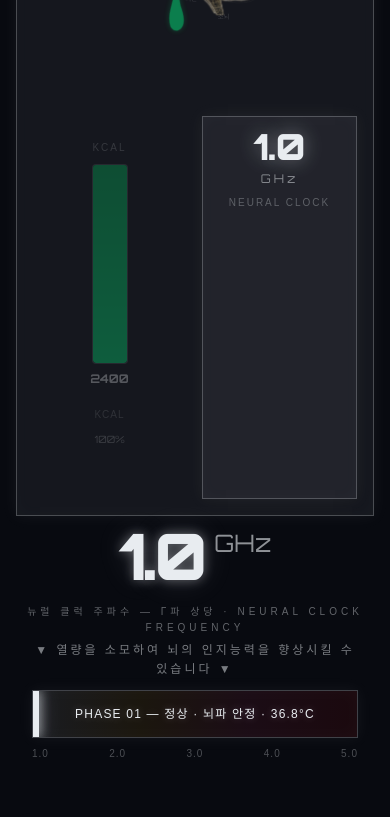
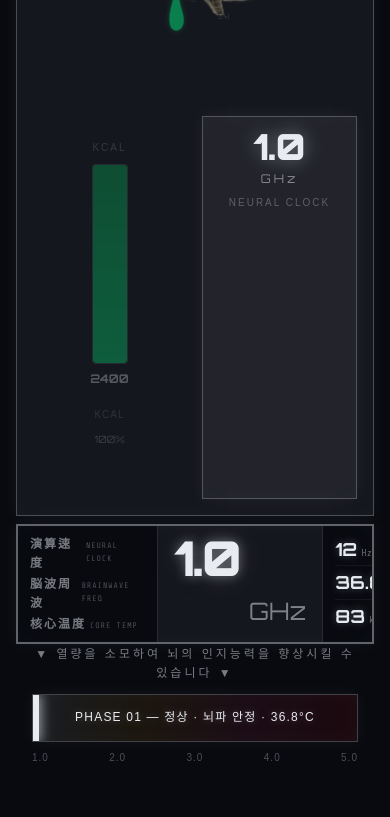
Before and after one commit to HarinJin/human-overclock, a plain HTML site: page index.html in a window 390 px wide. Shown: the part 846-1663 px from the top of the page. Drawn offline with nearby package versions, Linux system fonts and the light colour scheme; a web font is replaced by a local one.

Commit message:
feat: Eva 스타일 클럭 패널 + 팝업 클릭투과 + 파형 블러
클럭 패널 (에반게리온 타이머 UI 레퍼런스):
- 3열 구조: 좌(演算速度/脳波周波/核心温度) | 중(거대 GHz) | 우(Hz/°C/kcal)
- CJK+EN 병기, 정보 밀도 극대화, 여백 최소
- 서브값 실시간 갱신: 뇌파 12→120Hz, 체온 36.8→41.0°C, 연소 83→2310kcal/h
- clamp(3rem, 8vw, 6rem) 반응형 중앙 숫자

팝업 클릭투과:
- .neon-popup pointer-events: auto → none
- 게이지 조작 시 팝업이 간섭하지 않음

뇌파 블러:
- .neural-canvas-bg filter: blur(3px), opacity 0.6, z-index 0
- 뇌 이미지 뒤편에서 은은하게 보임

Co-Authored-By: Claude Opus 4.6 (1M context) <noreply@anthropic.com>

```diff
--- a/css/components.css
+++ b/css/components.css
@@ -708,7 +708,7 @@ body[data-phase="critical"] .warning-bg-scroll {
   max-width: 300px;
   border: 1px solid;
   /* backdrop-filter removed for performance */
-  pointer-events: auto;
+  pointer-events: none;
   opacity: 0;
   transition: opacity 0.4s ease;
   transform-origin: top left;
--- a/css/layout.css
+++ b/css/layout.css
@@ -98,45 +98,131 @@
   letter-spacing: 2px;
 }
 
-/* ── Clock display ── */
-.clock-section {
-  text-align: center;
-  margin-bottom: var(--space-sm);
+/* ── Clock Panel — Eva-style dense display ── */
+.clock-panel {
+  margin-bottom: var(--space-xs);
+  border: 2px solid var(--panel-border-strong);
+  box-shadow: var(--panel-glow);
+  overflow: hidden;
 }
 
-.clock-value-container {
-  position: relative;
-  display: inline-block;
-  margin-bottom: 8px;
+.clock-panel-inner {
+  display: flex;
+  align-items: stretch;
+  min-height: 100px;
 }
 
-.clock-value {
+/* Left column: CJK + EN labels stacked tight */
+.clock-labels {
+  display: flex;
+  flex-direction: column;
+  justify-content: center;
+  padding: var(--space-sm) var(--space-md);
+  border-right: 1px solid var(--divider);
+  min-width: 140px;
+  gap: 2px;
+}
+
+.clock-label-row {
+  display: flex;
+  align-items: baseline;
+  gap: var(--space-xs);
+}
+
+.clock-label-tag {
+  font-family: var(--font-cjk);
+  font-weight: 900;
+  font-size: var(--text-sm);
+  color: var(--accent);
+  opacity: 0.5;
+  letter-spacing: 2px;
+}
+
+.clock-label-en {
+  font-family: var(--font-mono);
+  font-size: 0.5rem;
+  color: var(--accent);
+  opacity: 0.3;
+  letter-spacing: 1px;
+}
+
+/* Center: massive clock value */
+.clock-main {
+  flex: 1;
+  display: flex;
+  align-items: baseline;
+  justify-content: center;
+  padding: var(--space-sm) var(--space-lg);
+  gap: var(--space-sm);
+  background: var(--panel-bg-accent);
+}
+
+.clock-main-value {
   font-family: var(--font-display);
-  font-size: var(--text-display);
+  font-size: clamp(3rem, 8vw, 6rem);
   font-weight: 900;
-  letter-spacing: -2px;
+  letter-spacing: -0.02em;
   line-height: 1;
   color: var(--accent);
   text-shadow: var(--text-glow-strong);
-  transition: text-shadow 0.15s;
+  font-variant-numeric: tabular-nums;
 }
 
-.clock-unit {
+.clock-main-unit {
   font-family: var(--font-display);
   font-size: var(--text-xl);
   font-weight: 400;
-  vertical-align: top;
-  margin-left: 4px;
-  opacity: 0.6;
+  color: var(--accent);
+  opacity: 0.5;
+  align-self: flex-end;
+  margin-bottom: 0.15em;
 }
 
-.clock-label {
+/* Right column: sub-values */
+.clock-sub-values {
+  display: flex;
+  flex-direction: column;
+  justify-content: center;
+  padding: var(--space-sm) var(--space-md);
+  border-left: 1px solid var(--divider);
+  min-width: 120px;
+  gap: 2px;
+}
+
+.clock-sub-row {
+  display: flex;
+  align-items: baseline;
+  gap: var(--space-xs);
+  border-bottom: 1px solid rgba(var(--accent-rgb), 0.06);
+  padding-bottom: 2px;
+}
+
+.clock-sub-row:last-child {
+  border-bottom: none;
+}
+
+.clock-sub-val {
+  font-family: var(--font-display);
+  font-size: var(--text-lg);
+  font-weight: 700;
+  color: var(--accent);
+  text-shadow: var(--text-glow);
+  font-variant-numeric: tabular-nums;
+}
+
+.clock-sub-unit {
+  font-family: var(--font-mono);
   font-size: var(--text-xs);
-  letter-spacing: 4px;
-  text-transform: uppercase;
+  color: var(--accent);
   opacity: 0.4;
-  margin-top: 8px;
-  line-height: 1.6;
+}
+
+.clock-sub-type {
+  font-family: var(--font-body);
+  font-size: var(--text-xs);
+  color: var(--accent);
+  opacity: 0.5;
+  margin-left: auto;
 }
 
 /* ── Stats grid ── */
@@ -268,8 +354,9 @@
   inset: 0;
   width: 100%;
   height: 100%;
-  z-index: 1;
-  opacity: 0.85;
+  z-index: 0;
+  opacity: 0.6;
+  filter: blur(3px);
 }
 
 .right-panel {
--- a/index.html
+++ b/index.html
@@ -171,13 +171,46 @@
       </div>
     </section>
 
-    <!-- Clock Display -->
-    <section class="clock-section">
-      <div class="clock-value-container">
-        <span class="clock-value glitch-text" id="clockDisplay">1.0</span>
-        <span class="clock-unit">GHz</span>
+    <!-- Clock Display — Eva-style dense panel -->
+    <section class="clock-panel">
+      <div class="clock-panel-inner">
+        <!-- Left: labels stacked tight -->
+        <div class="clock-labels">
+          <div class="clock-label-row">
+            <span class="clock-label-tag">演算速度</span>
+            <span class="clock-label-en">NEURAL CLOCK</span>
+          </div>
+          <div class="clock-label-row">
+            <span class="clock-label-tag">脳波周波</span>
+            <span class="clock-label-en">BRAINWAVE FREQ</span>
+          </div>
+          <div class="clock-label-row">
+            <span class="clock-label-tag">核心温度</span>
+            <span class="clock-label-en">CORE TEMP</span>
+          </div>
+        </div>
+        <!-- Center: massive clock value -->
+        <div class="clock-main">
+          <div class="clock-main-value glitch-text" id="clockDisplay">1.0</div>
+          <div class="clock-main-unit">GHz</div>
+        </div>
+        <!-- Right: sub-values stacked -->
+        <div class="clock-sub-values">
+          <div class="clock-sub-row">
+            <span class="clock-sub-val" id="clockWaveHz">12</span>
+            <span class="clock-sub-unit">Hz</span>
+            <span class="clock-sub-type" id="clockWaveType">α波</span>
+          </div>
+          <div class="clock-sub-row">
+            <span class="clock-sub-val" id="clockCoreTemp">36.8</span>
+            <span class="clock-sub-unit">°C</span>
+          </div>
+          <div class="clock-sub-row">
+            <span class="clock-sub-val" id="clockBurnRate">83</span>
+            <span class="clock-sub-unit">kcal/h</span>
+          </div>
+        </div>
       </div>
-      <div class="clock-label">뉴럴 클럭 주파수 — γ파 상당 · NEURAL CLOCK FREQUENCY</div>
     </section>
 
     <!-- Unified Slider + Phase Display -->
--- a/js/ui.js
+++ b/js/ui.js
@@ -146,8 +146,29 @@ export function updateAll(clock) {
   dom.clockDisplay.textContent = clock.toFixed(1);
   dom.sliderFill.style.width = `${t * 100}%`;
 
-  const clockSide = document.getElementById('clockSideDisplay');
-  if (clockSide) clockSide.textContent = clock.toFixed(1);
+  // Clock panel sub-values
+  const waveHz = document.getElementById('clockWaveHz');
+  const waveType = document.getElementById('clockWaveType');
+  const coreTemp = document.getElementById('clockCoreTemp');
+  const burnRate = document.getElementById('clockBurnRate');
+
+  if (waveHz) {
+    const hz = Math.round(12 + t * 108); // 12Hz (alpha) → 120Hz (seizure)
+    waveHz.textContent = hz;
+  }
+  if (waveType) {
+    if (clock < 2.0) waveType.textContent = 'α波';
+    else if (clock < 3.0) waveType.textContent = 'β波';
+    else if (clock < 4.0) waveType.textContent = 'γ波';
+    else waveType.textContent = '異常';
+  }
+  if (coreTemp) {
+    coreTemp.textContent = (36.8 + t * 4.2).toFixed(1);
+  }
+  if (burnRate) {
+    const rate = Math.round(83 + t * 2227); // 83 → 2310 kcal/h
+    burnRate.textContent = rate;
+  }
 
   const phaseChanged = phase.cls !== state.currentPhase;
   if (phaseChanged) {
```
